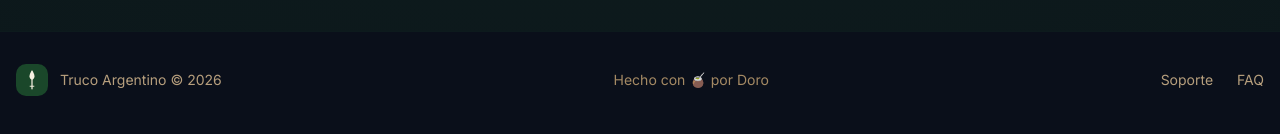
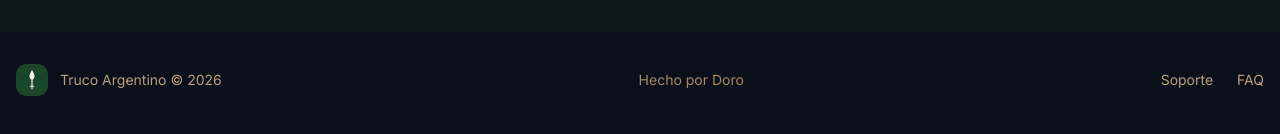
Before and after one commit to solucionesdorvia/truco.mateodoro, a Next.js app: page / in a window 1280 px wide. Shown: the part 2897-3031 px from the top of the page. Built offline with nearby package versions, Linux system fonts and the light colour scheme; no server answers.

Commit message:
fix: footer text - hecho por doro

```diff
--- a/src/app/page.tsx
+++ b/src/app/page.tsx
@@ -502,7 +502,7 @@ export default function HomePage() {
             </div>
 
             <p className="text-sm text-naipe-800">
-              Hecho con 🧉 por Doro
+              Hecho por Doro
             </p>
 
             <div className="flex items-center gap-6">
```
